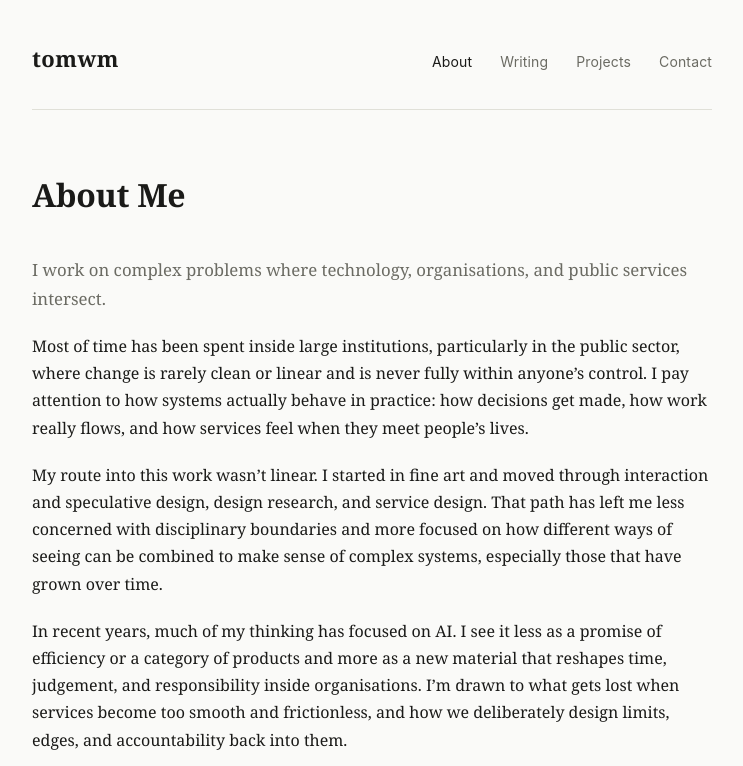
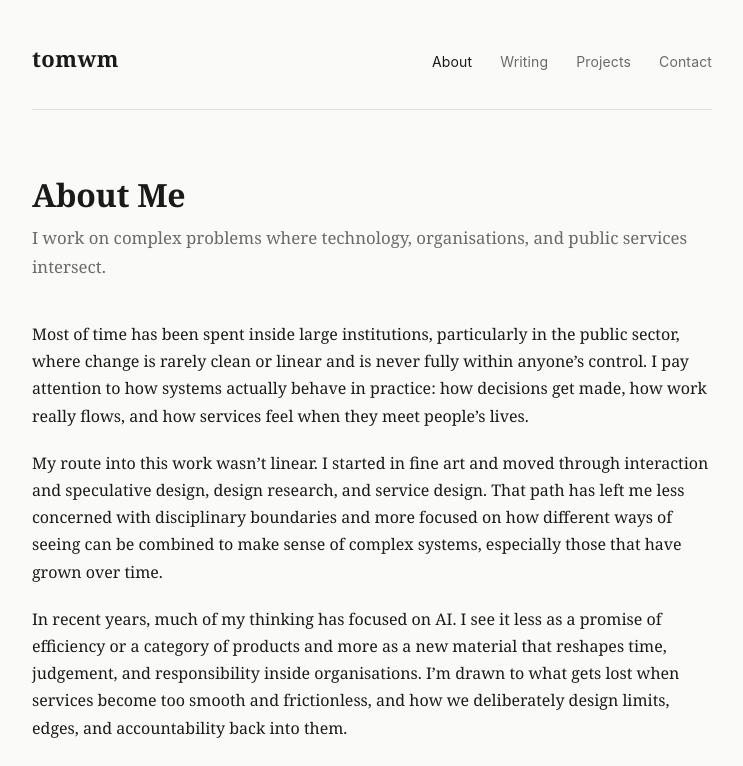
Before and after one commit to tomwm/tomwm.co.uk, a Next.js app: page /about in a window 1280 px wide. Shown: the top 766 px of the page, without its empty margins (268-1011 px from the left). Built offline with nearby package versions, Linux system fonts and the light colour scheme.

Commit message:
Move about page subtitle inside page-header for consistent spacing
Co-Authored-By: Claude Sonnet 4.6 <noreply@anthropic.com>

```diff
--- a/app/about/page.tsx
+++ b/app/about/page.tsx
@@ -12,11 +12,10 @@ export default function AboutPage() {
       <main>
         <div className="page-header">
           <h1>About Me</h1>
+          <p className="subtitle">
+            I work on complex problems where technology, organisations, and public services intersect.
+          </p>
         </div>
-
-        <p className="subtitle">
-          I work on complex problems where technology, organisations, and public services intersect.
-        </p>
 
         <p>
           Most of time has been spent inside large institutions, particularly in the public sector, where change is rarely clean or linear and is never fully within anyone&rsquo;s control. I pay attention to how systems actually behave in practice: how decisions get made, how work really flows, and how services feel when they meet people&rsquo;s lives.
```
